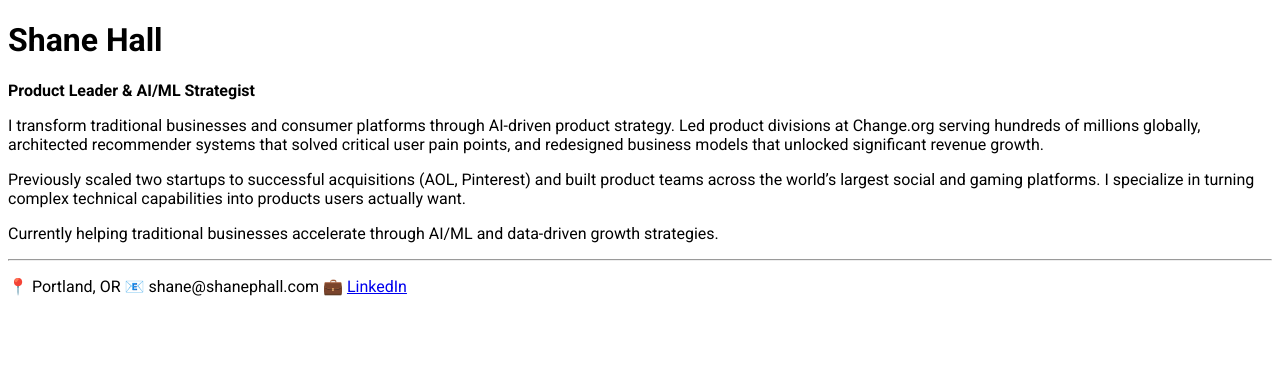
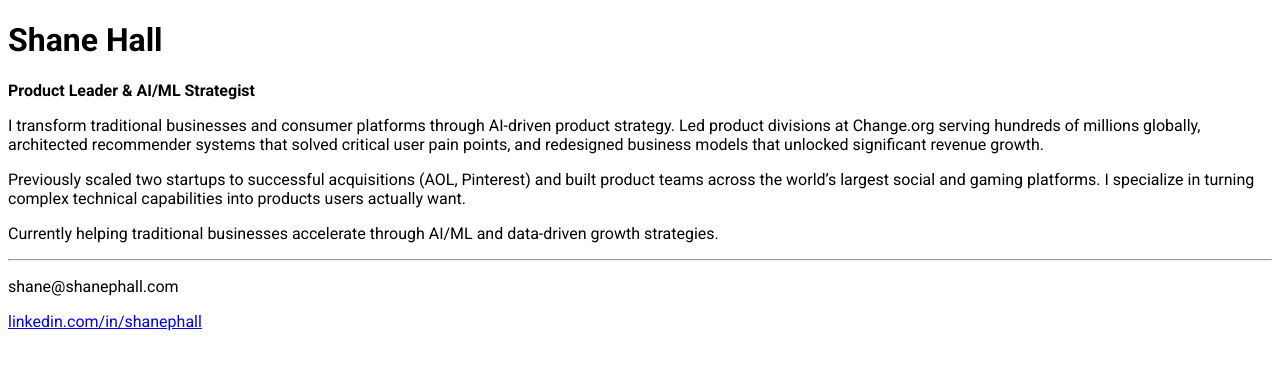
Before and after one commit to shanephall/shanephall, a Jekyll site: the page built from index.md, in a window 1280 px wide. Shown: the top 370 px of the page. Built offline with Jekyll 4.4.1, drawn with Linux system fonts in a browser that asks for light colours.

Commit message:
Fix contact information formatting in index.md

```diff
--- a/index.md
+++ b/index.md
@@ -15,6 +15,6 @@ Currently helping traditional businesses accelerate through AI/ML and data-drive
 
 ---
 
-📍 Portland, OR
-📧 shane@shanephall.com
-💼 [LinkedIn](https://linkedin.com/in/shanephall)
+shane@shanephall.com
+
+[linkedin.com/in/shanephall](https://www.linkedin.com/in/shanephall)
```
